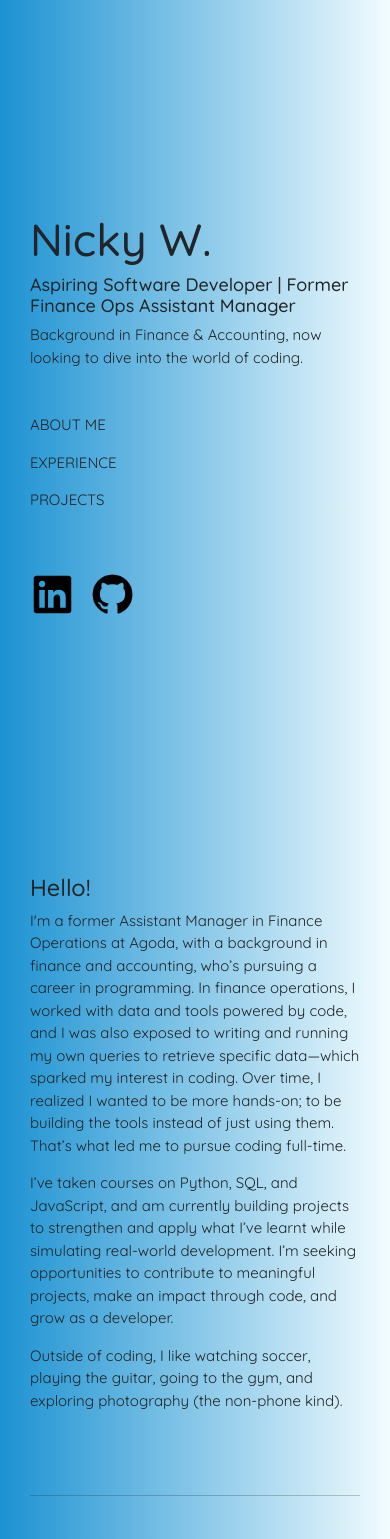
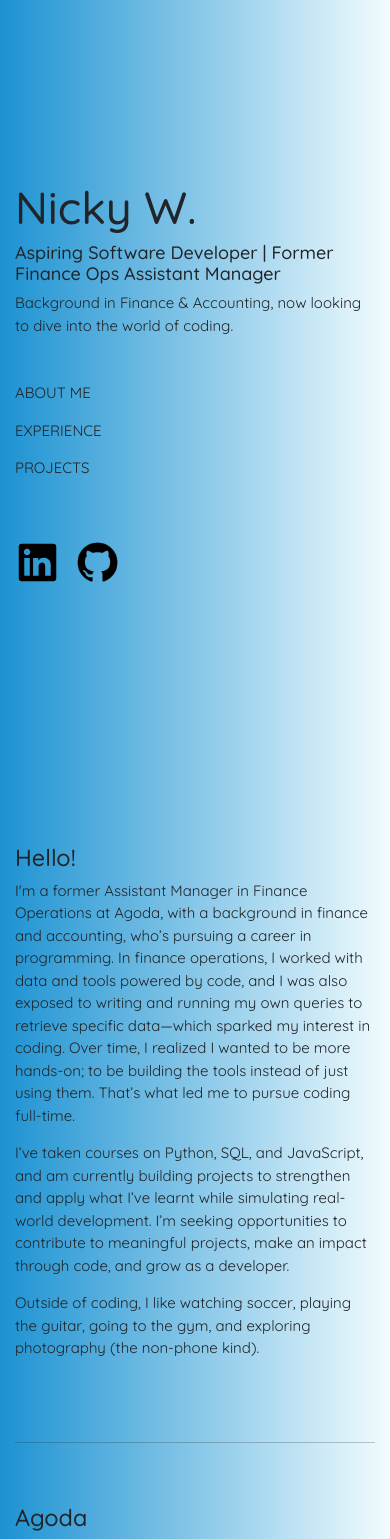
Before and after one commit to nickyw19/coding-portfolio, a Flask app: page / in a window 390 px wide. Shown: the top 1539 px of the page. Run offline with Flask 3, Linux system fonts and the light colour scheme.

Commit message:
adjusted positioning of elements

```diff
--- a/static/styles.css
+++ b/static/styles.css
@@ -14,8 +14,9 @@ body {
     position: fixed; /* Fix the element in place relative to the viewport */
     display: flex; /* Enable Flexbox */
     flex-direction: column; /* Stacks items vertically */
-    justify-content: center; /* Centers items vertically */
-    padding-left: 4rem;
+    justify-content: flex-start; /* Align elements to the top */
+    padding-left: 7rem;
+    padding-top: 7rem;
 }
 
 /* Format the right-side content */
@@ -24,7 +25,7 @@ body {
     height: auto; /* Height of the element adjusts based on its content */
     display: flex; /* Enables Flexbox */
     flex-direction: column; /* Stacks items vertically */
-    padding-top: 0rem;
+    padding-top: 7rem;
     padding-left: 13rem;
     padding-right: 9rem;
 }
@@ -85,11 +86,6 @@ body {
     margin-bottom: 4rem;
     height: 0.1rem;
     width: 100%;
-}
-
-/* Format the About Me section */
-.about_me {
-    padding-top: 7rem;
 }
 
 /* Format each experience entry */
@@ -173,13 +169,18 @@ body {
   transform: scaleX(1);
 }
 
-/* Formate webpage for larger screens (e.g. Desktop PC) */
+/* Format webpage for larger screens (e.g. Desktop PC) */
 @media (min-width: 1600px) {
   html {
     font-size: 23px;
   }
-  .about_me {
-    padding-top: 10rem;
+
+  .sidebar {
+    padding-left: 2rem;
+  }
+
+  .section {
+    margin-bottom: 5rem;
   }
 }
 
@@ -189,15 +190,18 @@ body {
     font-size: 15px;
   }
   .sidebar {
-    position: static; /* Make Sidebar scrollable for mobiles */
+    position: static; /* Make Sidebar non-fixed relative to viewport */
     width: 100%; /* Extend Sidebar to fill entire width of viewport */
-    padding: 2rem;
+    padding-top: 12rem;
+    padding-left: 1rem;
+    padding-right: 1rem;
+    padding-bottom: 1rem;
   }
   .content {
     margin-left: 0;
-    padding: 2rem;
-  }
-  .about_me {
     padding-top: 0rem;
+    padding-left: 1rem;
+    padding-right: 1rem;
+    padding-bottom: 1rem;
   }
 }
```
